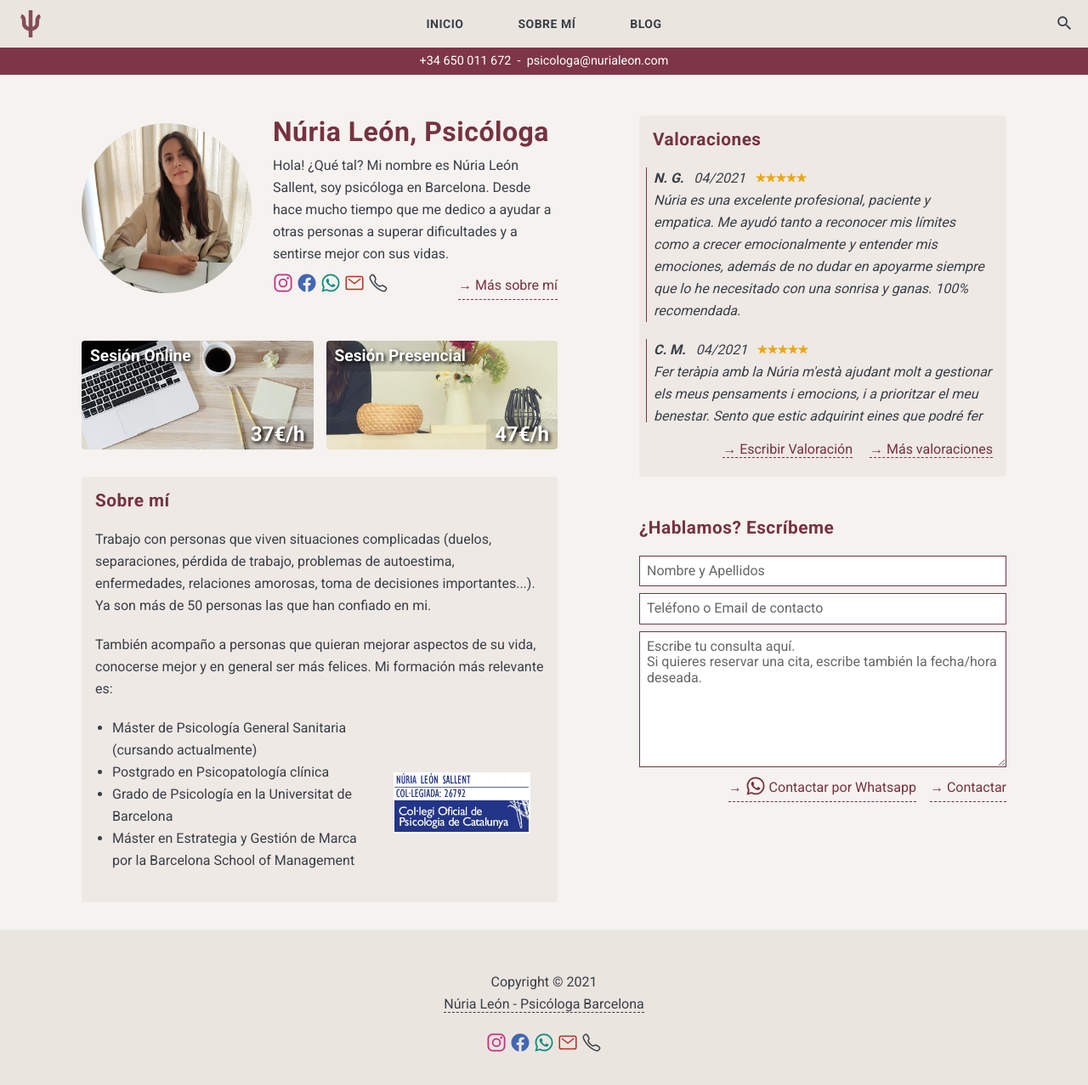
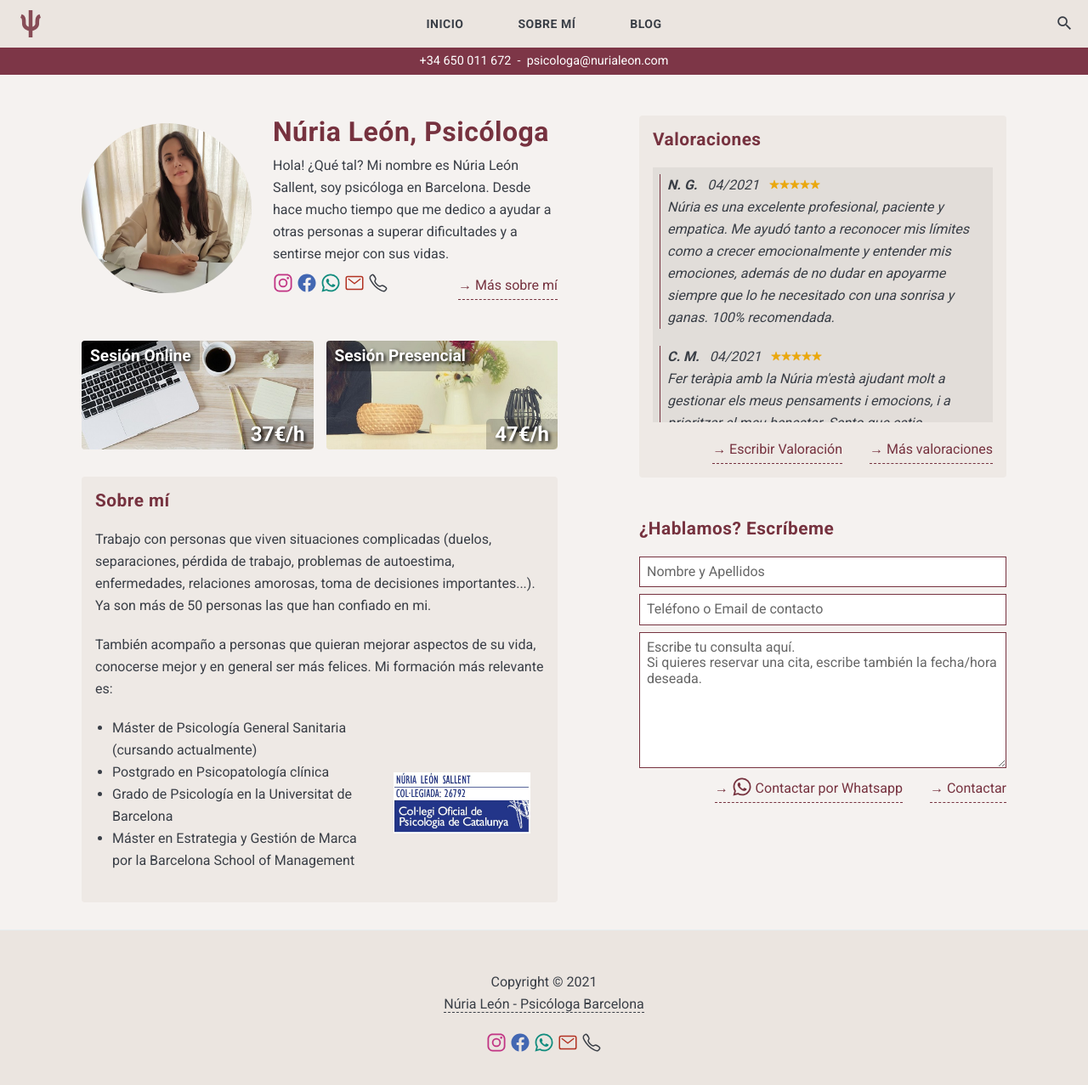
Before and after one commit to nurialeonsallent/nurialeon.com, a Jekyll site: the page built from index.html, in a window 1280 px wide and 1297 px high. Shown: the top 1277 px of the window at 85% size. Built offline with Jekyll 4.4.1, drawn with Linux system fonts in a browser that asks for light colours; nearby versions of some CDN libraries.

Commit message:
sobre mi

```diff
--- a/_includes/footer.html
+++ b/_includes/footer.html
@@ -3,7 +3,7 @@
   <div class="container">
     <div class="copyright">
       <span class="no-wrap">Copyright &copy; {{site.time | date: '%Y'}}</span><br/>
-      <a class="inline noarrow no-wrap" href="/">{{ site.data.settings.title }}</a>
+      <a class="noarrow no-wrap" href="/">{{ site.data.settings.title }}</a>
       <p>
         {% include contact-link.html %}
       </p>
--- a/_layouts/default.html
+++ b/_layouts/default.html
@@ -13,7 +13,7 @@
 
   <!-- begin content -->
   <main class="content" aria-label="Content">
-    {{ content }}
+    <div>{{ content }}</div>
   </main>
   <!-- end content -->
 
--- a/_layouts/page.html
+++ b/_layouts/page.html
@@ -1,6 +1,7 @@
 ---
 layout: default
 ---
+
 <div class="container">
 	<div class="page-title-box">
 		<div class="row">
--- a/_sass/2-base/_base.scss
+++ b/_sass/2-base/_base.scss
@@ -41,22 +41,27 @@ h6 {
   font-family: $heading-font-family;
   line-height: initial;
   letter-spacing: 0.5px;
+  color: $brand-color;
 }
 
 h1 {
   font-size: $font-size-h1;
+  margin-top: 3em;
 }
 
 h2 {
   font-size: $font-size-h2;
+  margin-top: 2em;
 }
 
 h3 {
   font-size: $font-size-h3;
+    margin-top: 1.5em;
 }
 
 h4 {
   font-size: $font-size-h4;
+  margin-top: 1.5em;
 }
 
 h5 {
@@ -104,6 +109,8 @@ img,
     font-weight: normal;
     font-size: 14px;
     color: $gray;
+    margin-top: -1rem;
+    margin-bottom: 30px;
   }
 }
 
@@ -111,10 +118,10 @@ a {
     text-decoration: none;
     color: $link-color;
     transition: $global-transition;
-    &:hover {
+    &:hover:not(.no-decoration) {
       color: darken($link-color, 10%);
     }
-    &:active {
+    &:active:not(.no-decoration) {
       color: darken($link-color, 20%);
     }
 }
--- a/_sass/5-OldPage/index.scss
+++ b/_sass/5-OldPage/index.scss
@@ -56,8 +56,14 @@ a, button {
     color: var(--primary-color);
     text-decoration: none;
     border-bottom: 1px dashed;
+    cursor: pointer;
+
+    line-height: initial;
+    white-space: initial;
+}
+
+a.action, button.action {
     line-height: 2em;
-    cursor: pointer;
     white-space: nowrap;
 }
 
@@ -67,11 +73,6 @@ a.action:before, button.action:before {
 
 a.back:before, button.back:before {
     content: "\2190  ";
-}
-
-a.inline, button.inline {
-    line-height: 1.5em;
-    white-space: initial;
 }
 
 a:before, button:before {
@@ -93,12 +94,12 @@ ion-icon.vcenter {
     content: unset;
 }
 
-h1, h2, h3, h4 {
+.main h1, .main h2, .main h3, .main h4 {
     color: var(--primary-color);
     margin-top: 0;
 }
 
-.h3 {
+.main .h3 {
     font-size: 1.3em;
     margin-bottom: 1em;
 }
@@ -318,7 +319,7 @@ ion-icon {
     display: inline-block;
     font-size: 1.2rem;
     padding: 5px 10px;
-    background-color: rgba(0, 0, 0, 0.1);
+    background-color: rgba(0, 0, 0, 0.2);
     border-radius: 4px 0 4px 0;
 }
 
@@ -328,7 +329,7 @@ ion-icon {
     right: 0;
     bottom: 0;
     font-size: 1.5rem;
-    background-color: rgba(0, 0, 0, 0.1);
+    background-color: rgba(0, 0, 0, 0.2);
     border-radius: 5px 0 5px 0;
 }
 
@@ -342,9 +343,18 @@ ion-icon {
 
 .opinions .scroll {
     overflow-y: scroll;
-    margin: 0 -1em 1em -1em;
-    padding-left: 0.5rem;
+    background-color: rgba(0, 0, 0, 0.05);
+    padding: 0.5rem;
     max-height: 300px;
+    margin-bottom: 1rem;
+
+    & > :first-child {
+        margin-top: 0;
+    }
+
+    & > :last-child {
+        margin-bottom: 0;
+    }
 }
 
 .opinions h1 {
@@ -366,12 +376,14 @@ ion-icon {
 }
 
 .opinions .more {
-    grid-area: more;
-    float: right;
+    display: flex;
+    flex-direction: row;
+    flex-wrap: wrap-reverse;
+    justify-content: flex-end;
 }
 
-.opinions .more :last-child {
-    margin-left: 1rem;
+.opinions .more > :last-child {
+    margin-left: 2rem;
 }
 
 .contact {
@@ -429,8 +441,8 @@ ion-icon {
     justify-content: flex-end;
 }
 
-.contact .buttons button:last-child {
-    margin-left: 1rem;
+.contact .buttons > :last-child {
+    margin-left: 2rem;
 }
 
 .info .col2 {
@@ -650,7 +662,7 @@ ion-icon {
     }
 
     .index .second-page {
-        grid-template-rows: auto auto auto 1vh;
+        grid-template-rows: auto auto 0;
         grid-template-areas:
             "opinions"
             "contact"
@@ -658,7 +670,7 @@ ion-icon {
     }
 
     .about-me .second-page {
-        grid-template-rows: auto auto auto 1vh;
+        grid-template-rows: auto auto 0;
         grid-template-areas:
             "collaborations"
             "picture"
@@ -672,14 +684,28 @@ ion-icon {
 
     .opinions .scroll {
         max-height: 50vh;
+        margin-left: -1rem;
+        margin-right: -1rem;
     }
 
     .opinions {
         margin: 0;
+
+        .more > *,
+        .more > :last-child {
+            margin: 0.5rem;
+        }
     }
 
-    .contact textarea {
-        height: 8rem;
+    .contact {
+        textarea {
+            height: 8rem;
+        }
+
+        .buttons > *,
+        .buttons > :last-child {
+            margin: 0.5rem;
+        }
     }
 }
 
```
Also changed, not shown: _pages/sobre-mi.md (+3 -5 lines).
